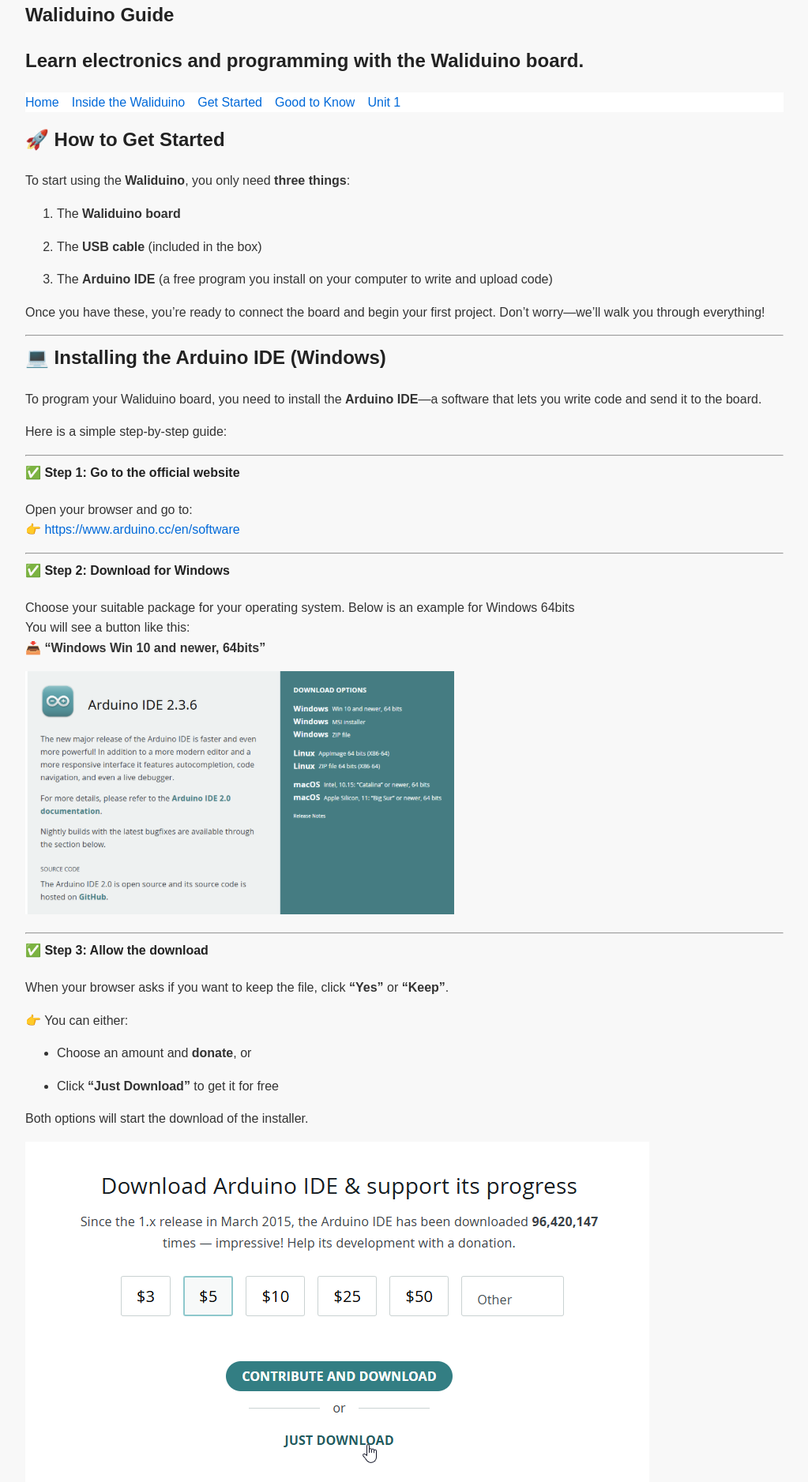
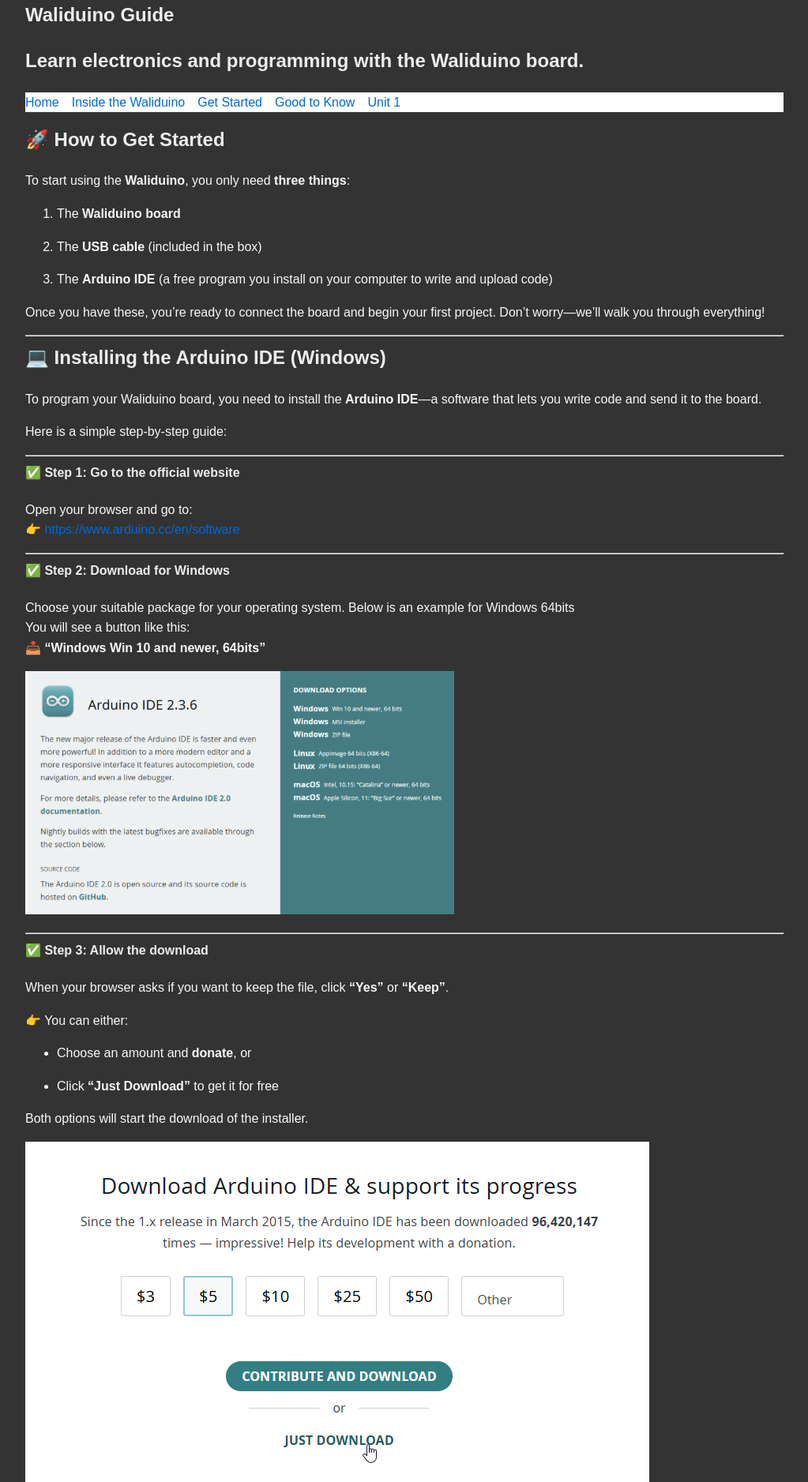
Before and after one commit to WalidElKassem/WaliduinoGuide, a Jekyll site: the page built from 000_Get_Started/index.md, in a window 1280 px wide. Shown: the top 1877 px of the page at 79% size, without its empty margins (128-1151 px from the left). Built offline with Jekyll 4.4.1, drawn with Linux system fonts in a browser that asks for light colours; our own code applies the rules of GitHub Pages for plain Markdown files.

Commit message:
checl new style

```diff
--- a/assets/css/style.css
+++ b/assets/css/style.css
@@ -1,14 +1,14 @@
 /* Custom Waliduino styles - overrides any default theme */
 body {
   font-family: Arial, Helvetica, sans-serif;
-  color: #333;
+  color: #f8f8f8;
   line-height: 1.6;
-  background-color: #f8f8f8;
+  background-color: #333;
   margin: 0;
 }
 
 h1, h2, h3, h4, h5, h6 {
-  color: #222;
+  color: #eeeded;
   margin-top: 0;
 }
 
```
